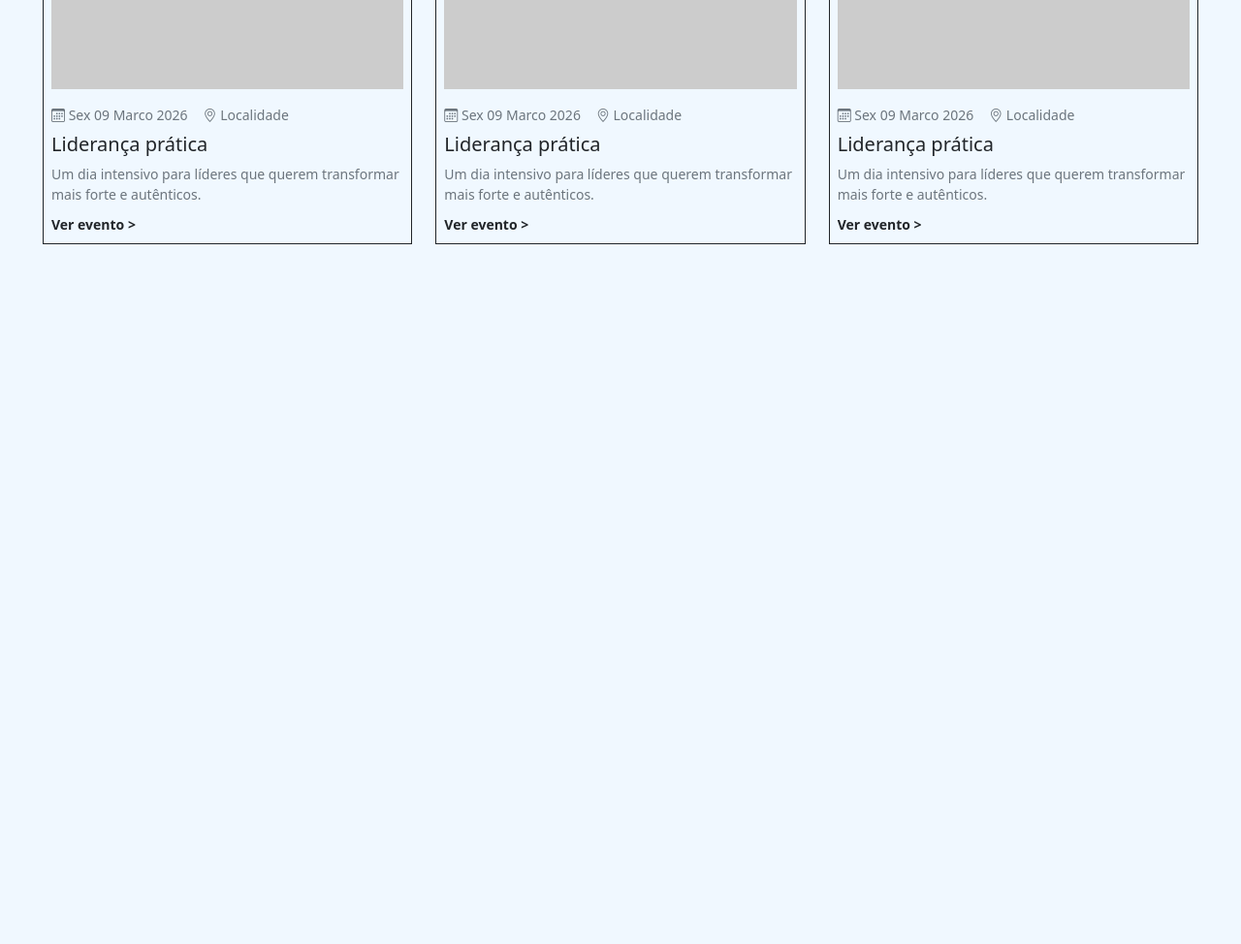
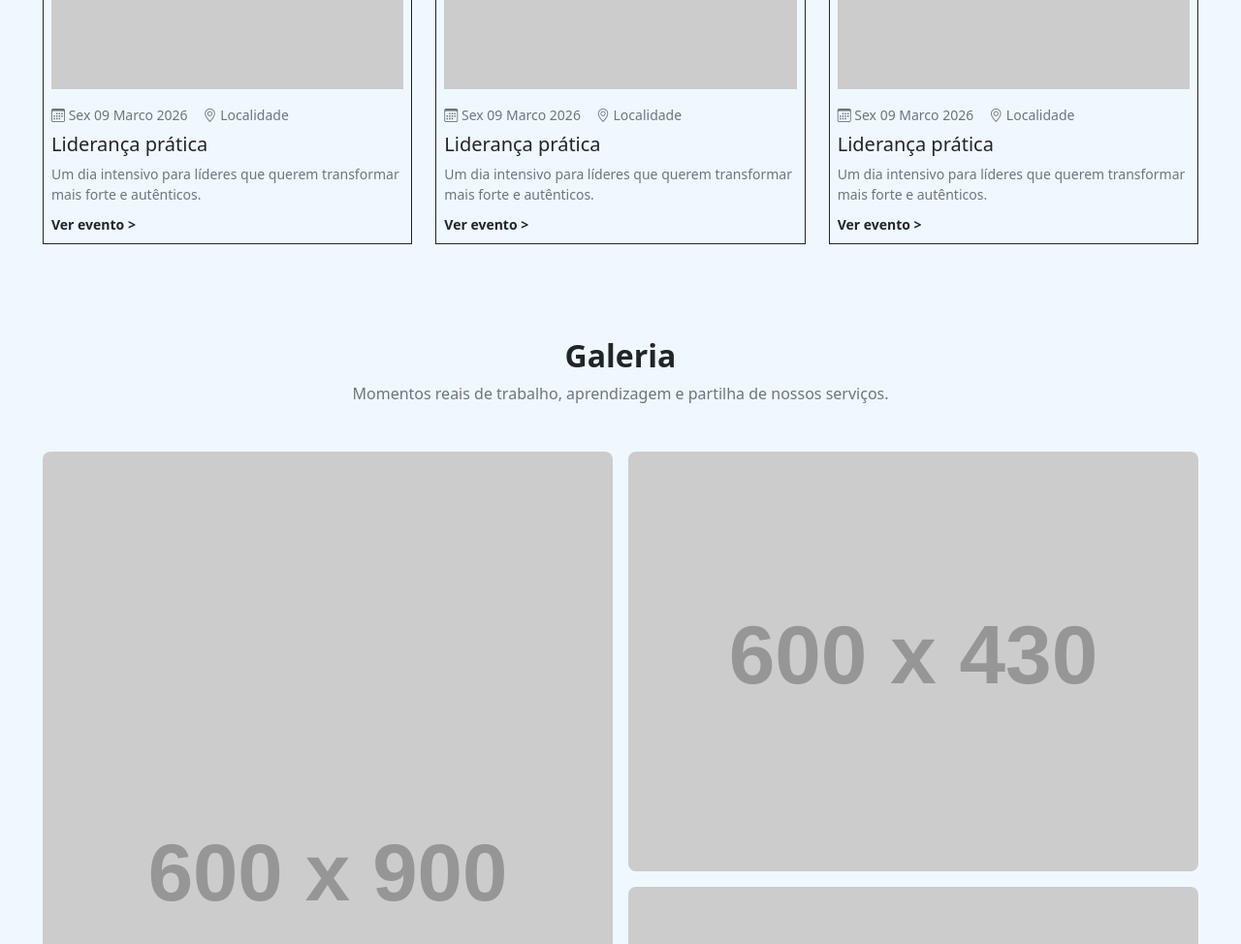
Before and after one commit to OSDesign-Labs/castrosConsulting_26_BW, a plain HTML site: page index.html in a window 1280 px wide. Shown: the part 2166-3140 px from the top of the page at 97% size. Before the commit the page ends 2466 px from the top, so only its background shows below. Drawn offline with nearby package versions, Linux system fonts and the light colour scheme; placeholder pictures from the web are drawn by us.

Commit message:
feat: Add Galeria section

```diff
--- a/css/style.css
+++ b/css/style.css
@@ -61,3 +61,23 @@ body {
     }
   }
 }
+
+/* GALLERY SECTION */
+.gallery-grid {
+  display: grid;
+  grid-template-columns: 1fr 1fr;
+  grid-template-rows: 1fr 1fr;
+  gap: 1rem;
+}
+
+.gallery-tall {
+  grid-row: 1 / 3;
+}
+
+.gallery-grid img {
+  width: 100%;
+  height: 100%;
+  object-fit: cover;
+  border-radius: 8px;
+  display: block;
+}
--- a/index.html
+++ b/index.html
@@ -270,6 +270,32 @@
             </div>
         </div>
     </section>
+
+       <!-- 01.10- GALERIA — Marcos's Section -->
+    <section id="gallery" class="py-5">
+        <div class="container-fluid">
+
+            <div class="text-center mb-5">
+                <h2 class="fw-bolder">Galeria</h2>
+                <p class="text-secondary">
+                    Momentos reais de trabalho, aprendizagem e partilha de nossos serviços.
+                </p>
+            </div>
+
+            <div class="gallery-grid g-3">
+                <div class="gallery-tall">
+                    <img src="https://placehold.co/600x900" alt="Galeria">
+                </div>
+                <div class="gallery-item">
+                    <img src="https://placehold.co/600x430" alt="Galeria">
+                </div>
+                <div class="gallery-item">
+                    <img src="https://placehold.co/600x430" alt="Galeria">
+                </div>
+            </div>
+
+        </div>
+    </section>
     <script src="https://cdn.jsdelivr.net/npm/bootstrap@5.3.3/dist/js/bootstrap.bundle.min.js"></script>
     <script src="https://unpkg.com/aos@2.3.1/dist/aos.js"></script>
     <script>
```
